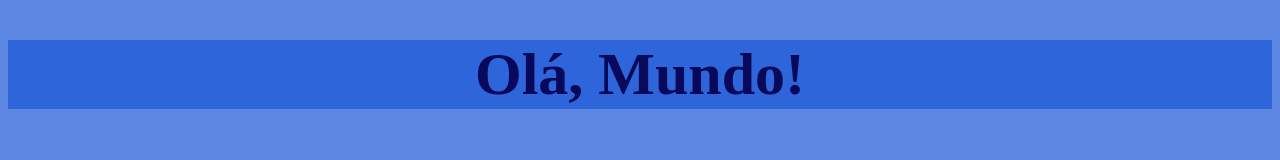
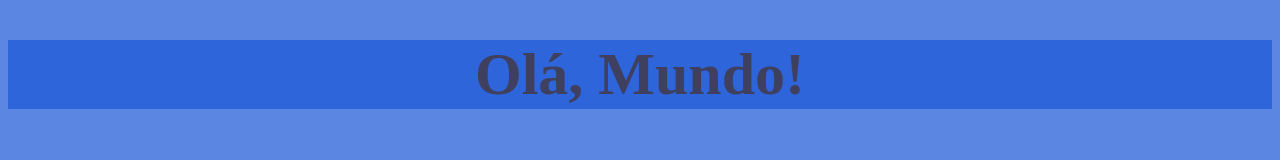
Before and after one commit to s4ntt/desafio-4, a plain HTML site: page index.html in a window 1280 px wide. In both pictures the pointer is over the element "Olá, Mundo!". Drawn offline with Linux system fonts and the light colour scheme; a web font is replaced by a local one.

Commit message:
Adicionando efeito de cursor

```diff
--- a/style.css
+++ b/style.css
@@ -8,4 +8,9 @@ h1{
     font-size: 60px;
     text-align: center;
     font-weight: 700;
+    cursor: pointer;
 }
+
+h1:hover{
+    color: rgba(64, 64, 92, 0.986);
+}
```
